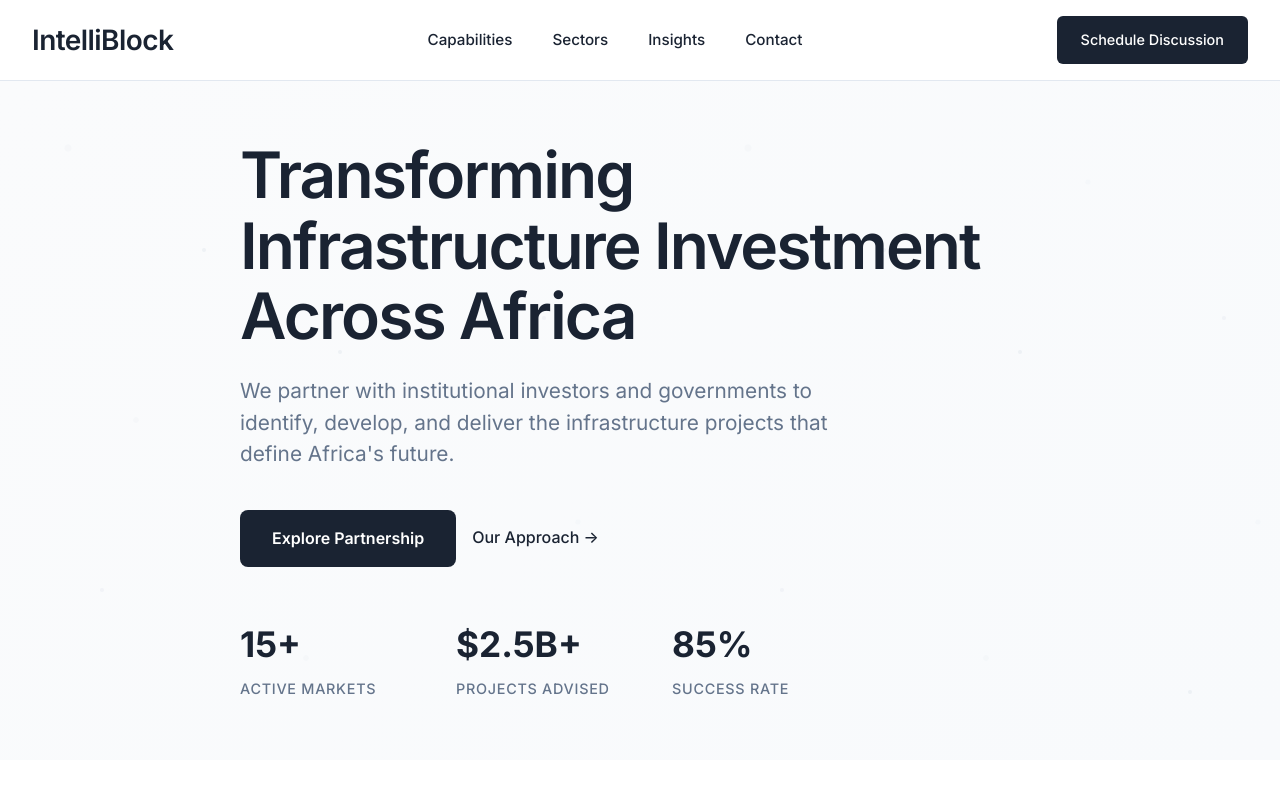
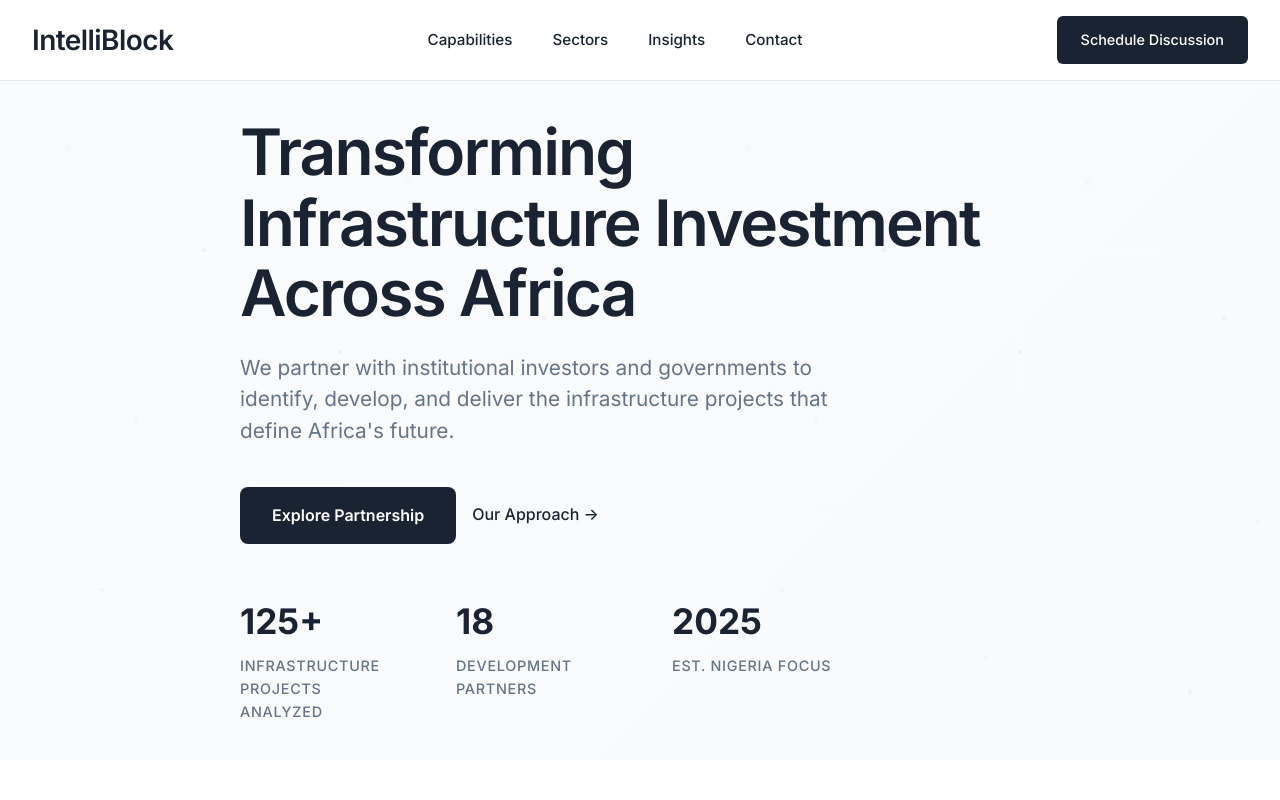
Before and after one commit to dygee9562/dygee9562.github.io, a plain HTML site: page index.html in a window 1280 px wide. Shown: the top 800 px of the page. Drawn offline with Linux system fonts and the light colour scheme.

Commit message:
Update index.html

```diff
--- a/index.html
+++ b/index.html
@@ -597,16 +597,16 @@
 
             <div class="hero-stats fade-in">
                 <div class="stat-item">
-                    <div class="stat-number">15+</div>
-                    <div class="stat-label">Active Markets</div>
+                    <div class="stat-number">125+</div>
+                    <div class="stat-label">Infrastructure Projects Analyzed</div>
                 </div>
                 <div class="stat-item">
-                    <div class="stat-number">$2.5B+</div>
-                    <div class="stat-label">Projects Advised</div>
+                    <div class="stat-number">18</div>
+                    <div class="stat-label">Development Partners</div>
                 </div>
                 <div class="stat-item">
-                    <div class="stat-number">85%</div>
-                    <div class="stat-label">Success Rate</div>
+                    <div class="stat-number">2025</div>
+                    <div class="stat-label">Est. Nigeria Focus</div>
                 </div>
             </div>
         </div>
```
